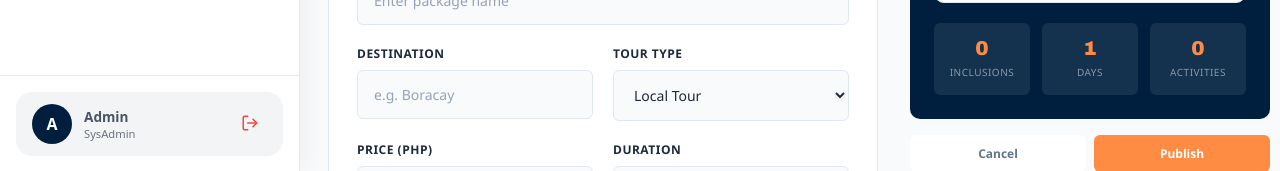
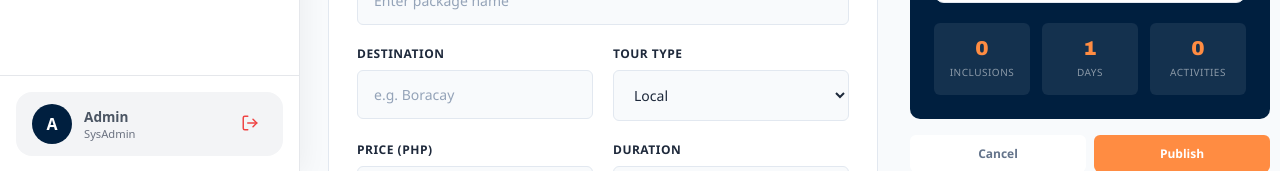
Before and after one commit to WanderWave-Travel-and-Tours/WWTT-Website, a React (Vite) app in the folder admin/: page /add-package in a window 1280 px wide. Shown: the part 628-799 px from the top of the page. Built offline with nearby package versions, Linux system fonts and the light colour scheme.

Commit message:
fix: international uploading in add package feature

```diff
--- a/admin/src/components/addpackage/addpackage.jsx
+++ b/admin/src/components/addpackage/addpackage.jsx
@@ -133,8 +133,8 @@ const AddPackage = () => {
                                         <div className="pkg-field">
                                             <label>Tour Type</label>
                                             <select value={category} onChange={e => setCategory(e.target.value)}>
-                                                <option>Local Tour</option>
-                                                <option>International Tour</option>
+                                                <option>Local</option>
+                                                <option>International</option>
                                             </select>
                                         </div>
                                         <div className="pkg-field">
```
